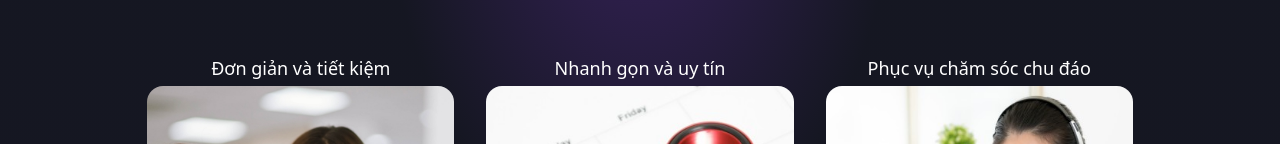
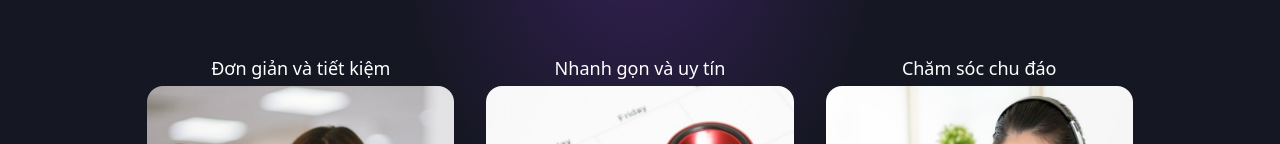
Before and after one commit to nddung2812/AloDoctor, a Next.js app: page / in a window 1280 px wide. Shown: the part 543-687 px from the top of the page. Built offline with nearby package versions, Linux system fonts and the light colour scheme.

Commit message:
fix object-cover

```diff
--- a/app/page.tsx
+++ b/app/page.tsx
@@ -34,7 +34,7 @@ export default function HomePage() {
                 <Image
                   alt="Original photo of a room with roomGPT.io"
                   src="/Doctor1.jpg"
-                  className="w-full object-contain h-96 rounded-2xl"
+                  className="w-full object-cover h-96 rounded-2xl"
                   width={400}
                   height={500}
                 />
@@ -46,17 +46,17 @@ export default function HomePage() {
                   width={400}
                   height={500}
                   src="/Doctor2.jpg"
-                  className="w-full object-contain h-96 rounded-2xl sm:mt-0 mt-2"
+                  className="w-full object-cover h-96 rounded-2xl sm:mt-0 mt-2"
                 />
               </div>
               <div className="sm:mt-0 mt-8">
-                <h2 className="mb-1 font-medium text-lg">Phục vụ chăm sóc chu đáo</h2>
+                <h2 className="mb-1 font-medium text-lg">Chăm sóc chu đáo</h2>
                 <Image
                   alt="Generated photo of a room with roomGPT.io"
                   width={400}
                   height={500}
                   src="/Doctor3.jpg"
-                  className="w-full object-contain h-96 rounded-2xl sm:mt-0 mt-2"
+                  className="w-full object-cover h-96 rounded-2xl sm:mt-0 mt-2"
                 />
               </div>
             </div>
```
